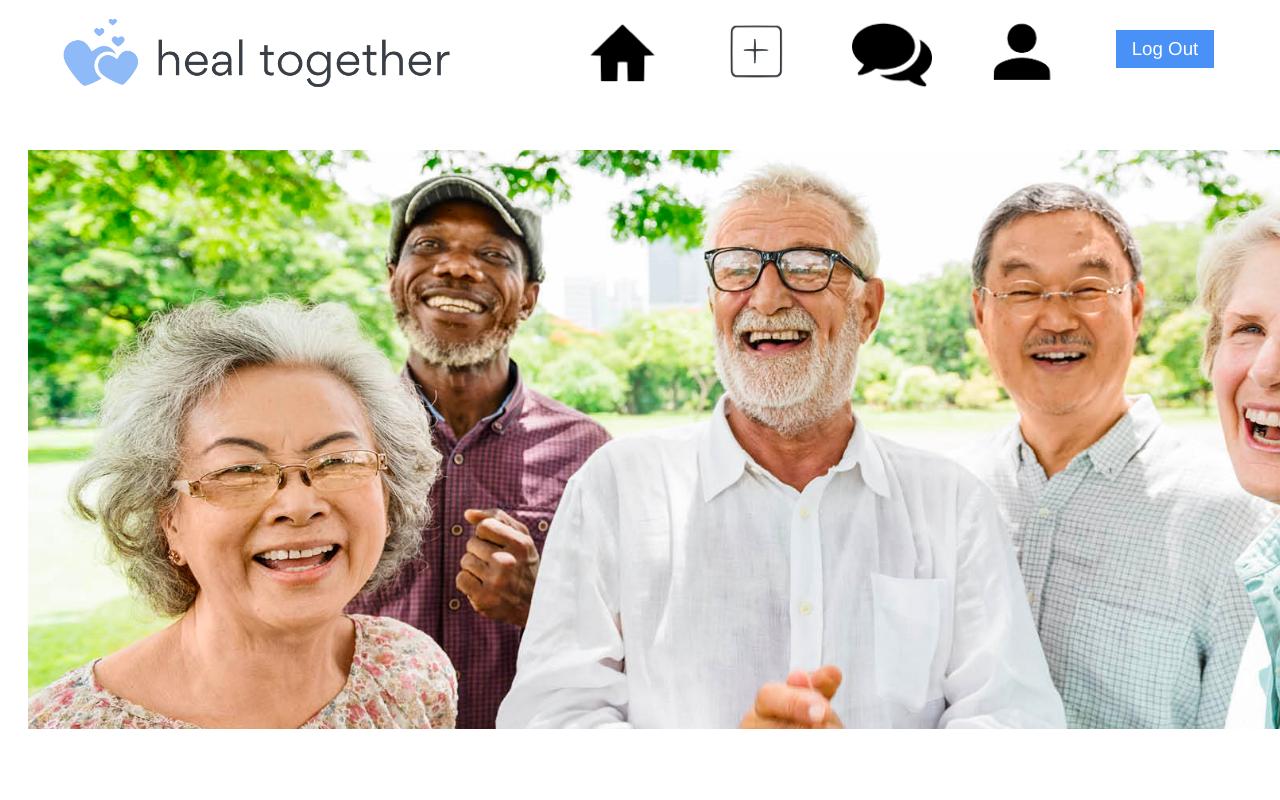
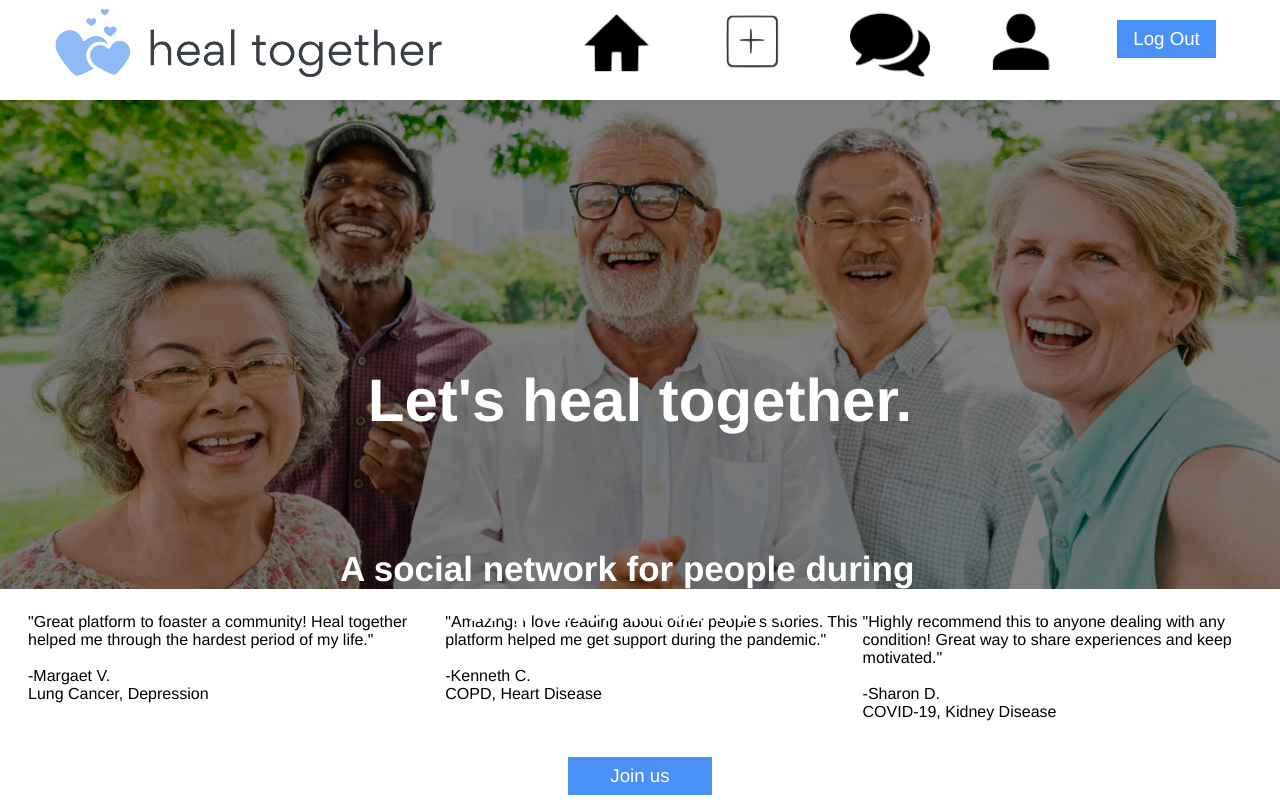
Before and after one commit to Charlychee/HackDuke-, a Flask app: page / in a window 1280 px wide; the page is wider, and only the part inside the window is pictured. Run offline with Flask 2, Linux system fonts and the light colour scheme.

Commit message:
finished compliments

```diff
--- a/static/home.css
+++ b/static/home.css
@@ -1,15 +1,17 @@
 body {
 	font-family: 'Helvetica', sans-serif;
 	padding: 20px;
+	padding-right:0;
+	margin-right:0
 }
 .topnav {
 	background-color: white;
 	margin-top: -28px;
-	margin-bottom: 50px;
+	margin-bottom: 20px;
 	margin-left: -25px;
 	margin-right: -25px;
 	background-color: white;
-	padding: 50px;
+	padding: 40px;
 }
 
 .topnav a {
@@ -48,3 +50,52 @@ body {
 .move {
 	margin-top: 15px;
 }
+
+#pic{
+	filter: brightness(50%);
+	position: relative;
+	left: -30px;
+	min-width: 100%;
+	max-width: 105%;
+}
+
+#head {
+	position: absolute;
+	top: 45%;
+	left: 50%;
+	transform: translate(-50%, -50%);
+	color: white;
+	font-size: 60px;
+}
+#descrip {
+	position: absolute;
+	top: 70%;
+	left: 49%;
+	transform: translate(-50%, -50%);
+	color: white;
+	font-size: 35px;
+	text-align: center;
+}
+#join {
+	position: absolute;
+	bottom: -3%;
+	left: 50%;
+	width: 10%;
+	text-align: center;
+	transform: translate(-50%, -50%);
+}
+.column {
+	float: left;
+	width: 33.33%;
+}
+
+.row{
+	margin-top: 20px;
+}
+
+/* Clear floats after the columns */
+.row:after {
+	content: "";
+	display: table;
+	clear: both;
+}
--- a/templates/home.html
+++ b/templates/home.html
@@ -48,15 +48,25 @@
         }
     </script>
     <div class="topnav">
-        <a><img src="../static/banner.png" id="banner" onmouseover="toggleButtonOn(id)"/></a>
-        <a><img src="../static/home.png" id="home" onmouseover="toggleButtonOn(id)" onmouseout="toggleButtonOff(id)" width=90 class="move"/></a>
-        <a><img src="../static/plus.png" id="plus" onmouseover="toggleButtonOn(id)" onmouseout="toggleButtonOff(id)" width=90 class="move"/></a>
-        <a><img src="../static/chat.png" id="chat" onmouseover="toggleButtonOn(id)" onmouseout="toggleButtonOff(id)" width=80 class="move"/></a>
-        <a><img src="../static/person.png" id="person" onmouseover="toggleButtonOn(id)" onmouseout="toggleButtonOff(id)" width=90 class="move"/></a>
+        <a><img src="../static/banner.png" id="banner" onmouseover="toggleButtonOn(id)" /></a>
+        <a><img src="../static/home.png" id="home" onmouseover="toggleButtonOn(id)" onmouseout="toggleButtonOff(id)" width=90 class="move" /></a>
+        <a><img src="../static/plus.png" id="plus" onmouseover="toggleButtonOn(id)" onmouseout="toggleButtonOff(id)" width=90 class="move" /></a>
+        <a><img src="../static/chat.png" id="chat" onmouseover="toggleButtonOn(id)" onmouseout="toggleButtonOff(id)" width=80 class="move" /></a>
+        <a><img src="../static/person.png" id="person" onmouseover="toggleButtonOn(id)" onmouseout="toggleButtonOff(id)" width=90 class="move" /></a>
         <a> <h3 class="button" id="log"> Log Out </h3> </a>
     </div>
     <div>
-        <img src="../static/elderly.png"/>
+        <img src="../static/elderly.png" id="pic" />
+        <div>
+            <h1 id="head"> Let's heal together. </h1>
+            <h2 id="descrip"> A social network for people during <br />and after treatment</h2>
+            <h3 class="button" id="join">Join us</h3>
+        </div>
+    </div>
+    <div class="row">
+        <div class="column"> "Great platform to foaster a community! Heal together helped me through the hardest period of my life." <br /> <br />-Margaet V. <br /> Lung Cancer, Depression</div>
+        <div class="column"> "Amazing! I love reading about other people's stories. This platform helped me get support during the pandemic." <br /> <br /> -Kenneth C. <br /> COPD, Heart Disease</div>
+        <div class="column"> "Highly recommend this to anyone dealing with any condition! Great way to share experiences and keep motivated." <br /> <br /> -Sharon D. <br /> COVID-19, Kidney Disease</div>
     </div>
 
 </body>
```
